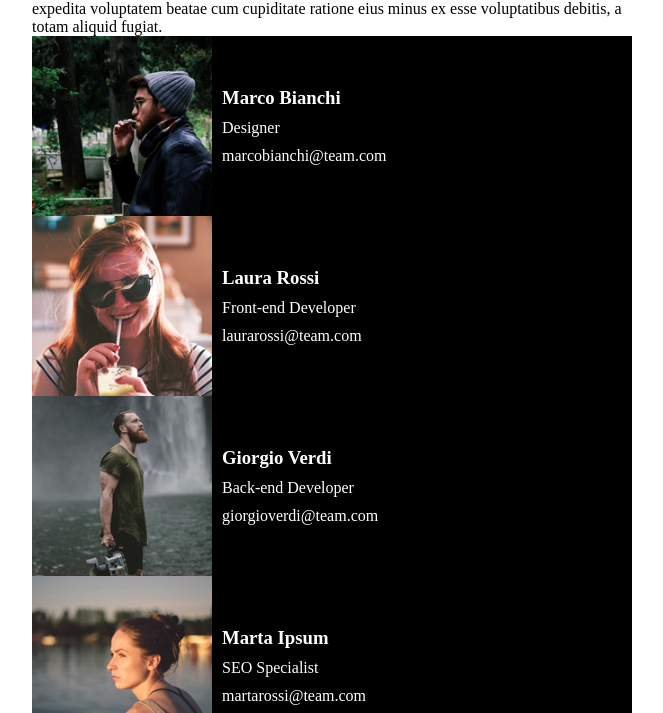
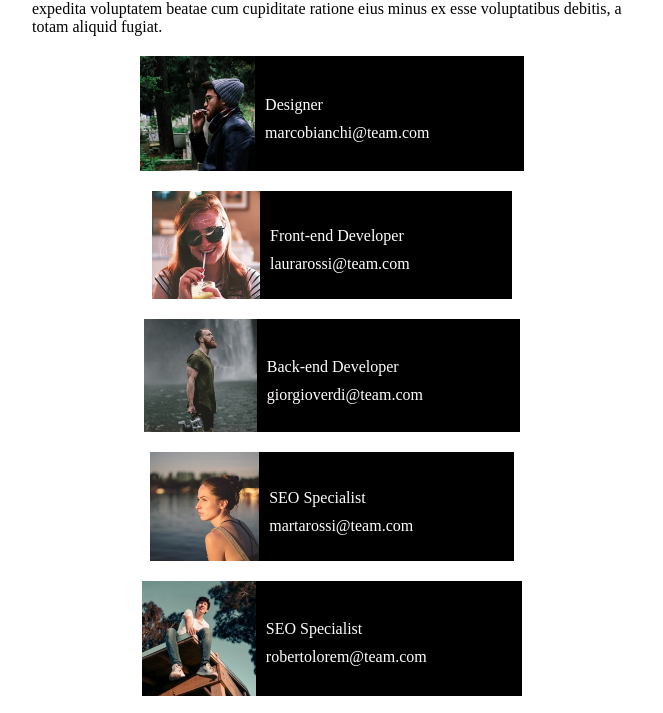
Before and after one commit to midory-rojas/js-our-team, a plain HTML site: page index.html in a window 1280 px wide. Shown: the part 55-768 px from the top of the page, without its empty margins (308-971 px from the left). Drawn offline with Linux system fonts and the light colour scheme.

Commit message:
feat:ho creato un'altra funzione che mi stampa ogni singola card

```diff
--- a/css/style.css
+++ b/css/style.css
@@ -9,12 +9,15 @@ img {
 }
 
 
-
 .flex {
   display: flex;
-  flex-direction: row;
+  flex-direction: column;
   align-items: center;
   gap: 20px;
+}
+
+.py-20 {
+    padding: 20px;
 }
 
 .container {
@@ -47,7 +50,6 @@ img {
 .card-content {
   width: 70%;
   padding: 10px;
-
   display: flex;
   flex-direction: column;
   justify-content: center;
--- a/index.html
+++ b/index.html
@@ -15,7 +15,7 @@
         <p>Lorem ipsum dolor sit amet consectetur adipisicing elit. Aperiam ut hic,
             facere iste officiis, expedita voluptatem beatae cum cupiditate ratione
             eius minus ex esse voluptatibus debitis, a totam aliquid fugiat.</p>
-        <div class="team-container">
+        <div class="team-container flex py-20">
             <!--Tutte la card-->
             <!--
             <div class="card">
--- a/js/script.js
+++ b/js/script.js
@@ -37,13 +37,25 @@ const teamMembers = [
   }
 ];
 
-const teamContainer = document.querySelector(".team-container");
-let cardsNew = "";
-for (let i = 0; i < teamMembers.length; i++) {
-  const curMembers = teamMembers[i];
-  const { name, role, email, img } = curMembers;
-  const card = `
-    <div class="card">
+// Creo una funzione
+printCards();
+
+function printCards() {
+
+  const teamContainer = document.querySelector(".team-container");
+  let cardsNew = "";
+  for (let i = 0; i < teamMembers.length; i++) {
+    const curMembers = teamMembers[i];
+    const card = creareSingolaCard(curMembers);
+    cardsNew += card;
+  }
+  teamContainer.innerHTML = cardsNew;
+}
+
+function creareSingolaCard(membro) {
+  const { naame, role, email, img } = membro;
+  return `
+  <div class="card">
       <div class="card-image">
         <img
         src="${img}"
@@ -56,6 +68,4 @@ for (let i = 0; i < teamMembers.length; i++) {
       </div>
     </div>
   `;
-  cardsNew += card;
 }
-teamContainer.innerHTML = cardsNew;
```
